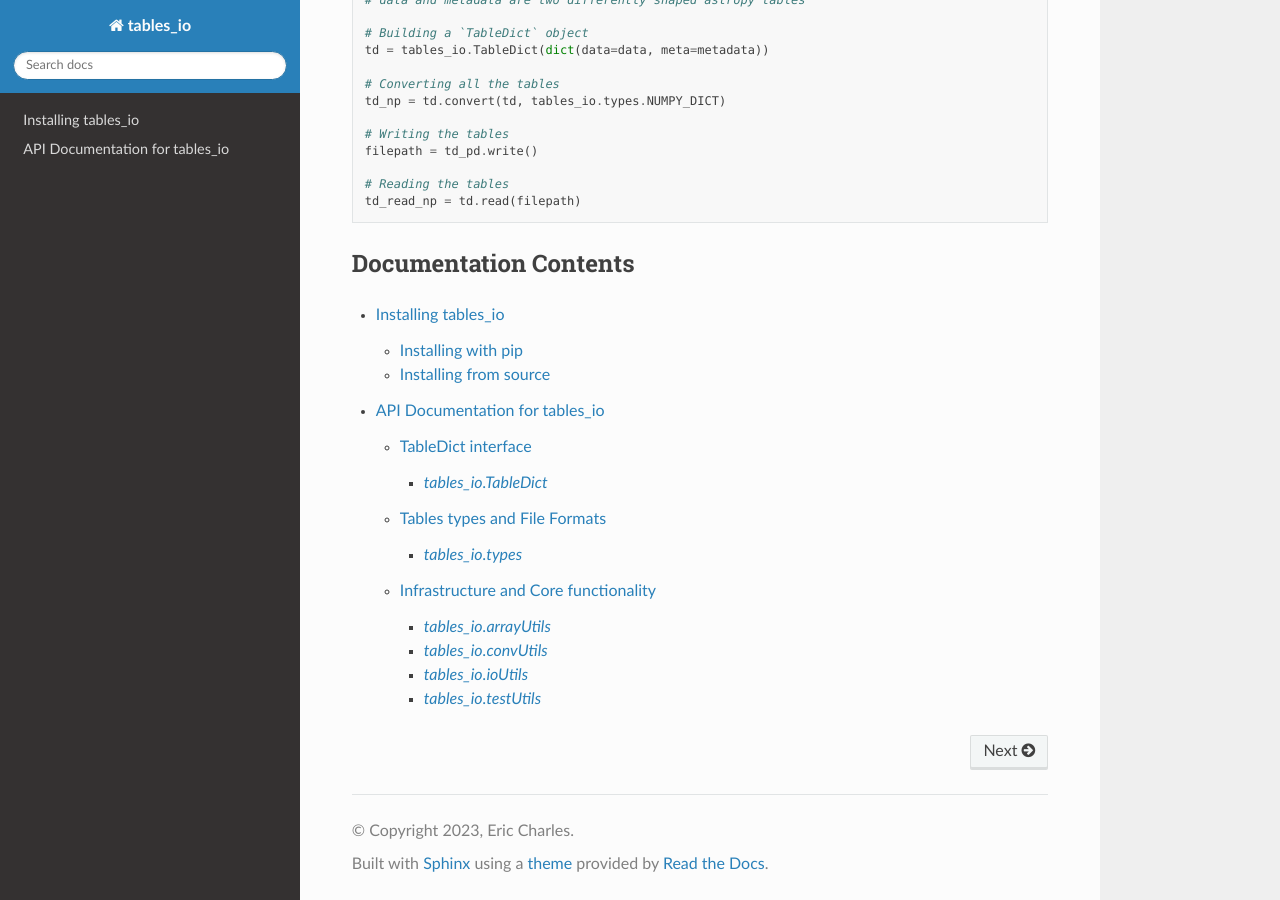
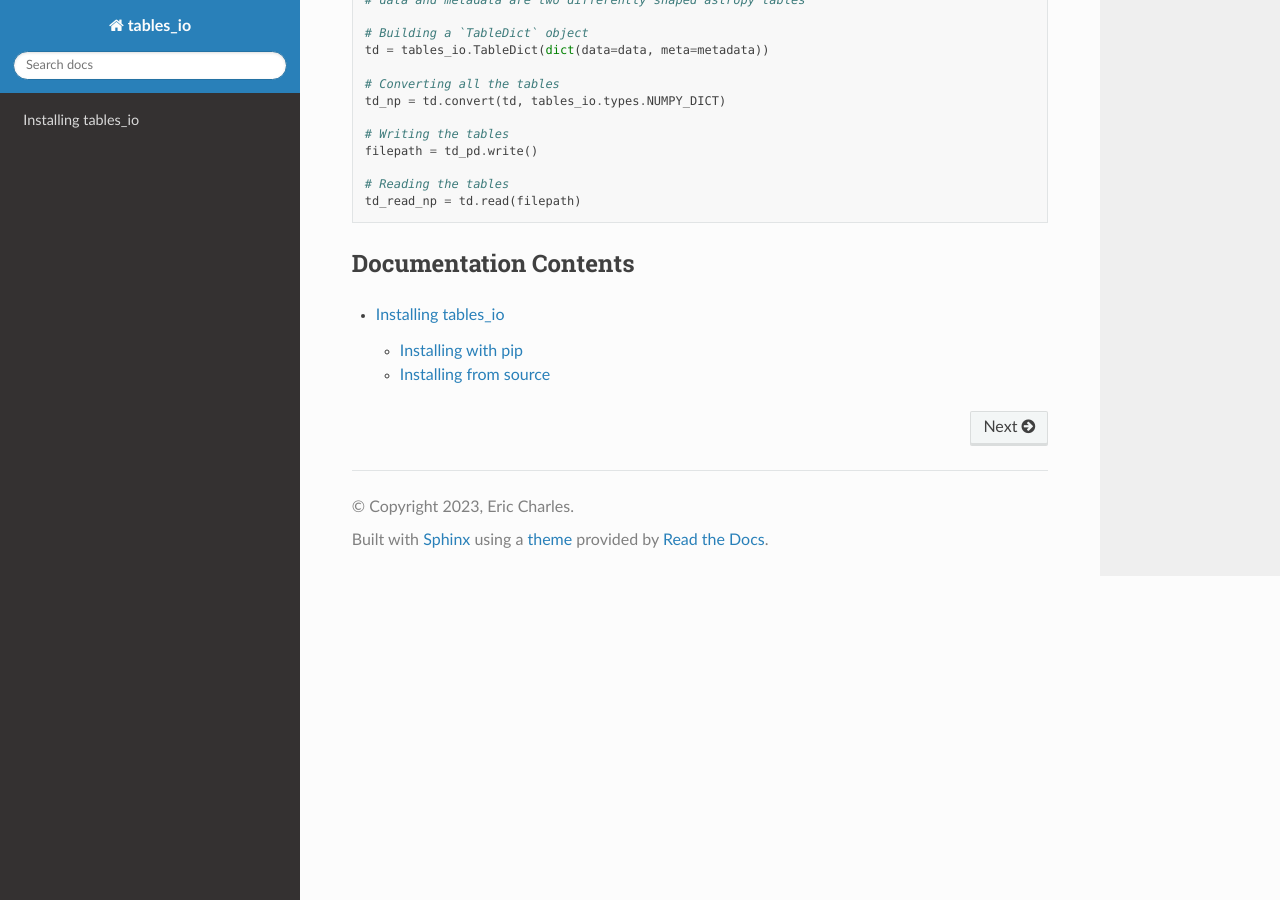
Before and after one commit to LSSTDESC/tables_io, a Sphinx documentation site: the page built from docs/index.rst, in a window 1280 px wide and 900 px high, scrolled down 2971 px. Built offline with Sphinx 7.4.7 and the Read the Docs theme 2.0.0, drawn with Linux system fonts in a browser that asks for light colours; pages that are not in the unit, such as notebooks, are missing from menus; the version number could not be read and is left out.

Commit message:
Sprucing up some docstrings

```diff
--- a/docs/index.rst
+++ b/docs/index.rst
@@ -200,5 +200,4 @@ Documentation Contents
    :maxdepth: 3
 
    install
-   tables_io
    API Reference <autoapi/index>
--- a/docs/tables_io.rst
+++ /dev/null
@@ -1,65 +0,0 @@
-.. _tables_io:
-
-
-API Documentation for tables_io
-*******************************
-
-Stuff
-
-
-TableDict interface
-===================
-
-`tables_io.TableDict`
----------------------
-
-.. automodule:: tables_io.tableDict
-    :members:
-    :undoc-members:
-
-
-Tables types and File Formats
-=============================
-
-`tables_io.types`
------------------
-
-.. automodule:: tables_io.types
-    :members:
-    :undoc-members:
-
-
-
-Infrastructure and Core functionality
-=====================================
-
-`tables_io.arrayUtils`
-----------------------
-
-.. automodule:: tables_io.arrayUtils
-    :members:
-    :undoc-members:
-
-
-`tables_io.convUtils`
----------------------
-
-.. automodule:: tables_io.convUtils
-    :members:
-    :undoc-members:
-
-
-`tables_io.ioUtils`
--------------------
-
-.. automodule:: tables_io.ioUtils
-    :members:
-    :undoc-members:
-
-
-`tables_io.testUtils`
----------------------
-
-.. automodule:: tables_io.testUtils
-    :members:
-    :undoc-members:
```
Also changed, not shown: 4 other files.
